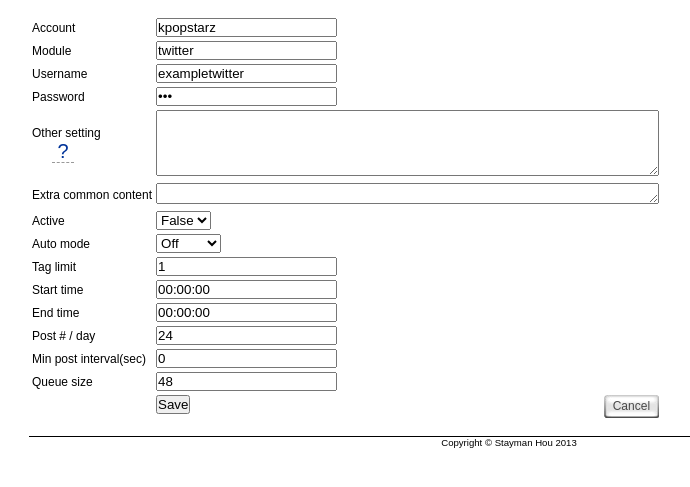
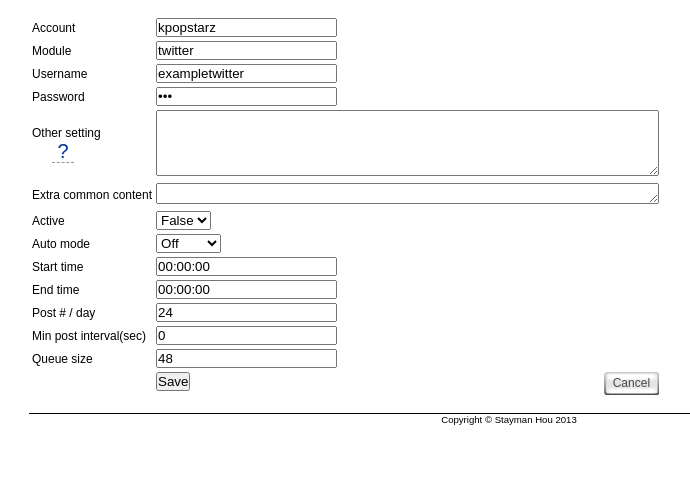
Before and after one commit to StaymanHou/SocialManager, a PHP site: page /public_files/AccSetting.php?method=get&pk=1 in a window 1280 px wide. Shown: the part 51-538 px from the top of the page, without its empty margins (131-821 px from the left). Run offline with PHP 8.4, Linux system fonts and the light colour scheme; data comes from the database, SQL or seed files in the repository; data that the repository does not hold is empty; some libraries are stand-ins or nearby versions.

Commit message:
revert "change to HTML 5 & add tag_limit on phpadmin"

```diff
--- a/SocialManagerPhpAdmin/model/AccSetting.php
+++ b/SocialManagerPhpAdmin/model/AccSetting.php
@@ -16,7 +16,6 @@ class AccSetting
                               'EXTRA_CONTENT' => '',
                               'ACTIVE' => 0,
                               'AUTO_MODE' => null,
-                              'TAG_LIMIT' => 0,
                               'TIME_START' => '00:00:00',
                               'TIME_END' => '00:00:00',
                               'NUM_PER_DAY' => 24,
@@ -49,7 +48,7 @@ class AccSetting
     public static function getByPK($PK)
     {
         $accset = new AccSetting();
-        $query = sprintf("SELECT `ACCOUNT`, `MODULE`, `USERNAME`, `OTHER_SETTING`, `EXTRA_CONTENT`, `ACTIVE`, `AUTO_MODE`, `TAG_LIMIT`, `TIME_START`, `TIME_END`, `NUM_PER_DAY`, `MIN_POST_INTERVAL`, `QUEUE_SIZE` FROM `acc_setting` WHERE `PK` = %d",$PK);
+        $query = sprintf("SELECT `ACCOUNT`, `MODULE`, `USERNAME`, `OTHER_SETTING`, `EXTRA_CONTENT`, `ACTIVE`, `AUTO_MODE`, `TIME_START`, `TIME_END`, `NUM_PER_DAY`, `MIN_POST_INTERVAL`, `QUEUE_SIZE` FROM `acc_setting` WHERE `PK` = %d",$PK);
         $result = mysql_query($query, $GLOBALS['DB']);
 
         if (mysql_num_rows($result))
@@ -62,7 +61,6 @@ class AccSetting
             $accset->EXTRA_CONTENT = $row['EXTRA_CONTENT'];
             $accset->ACTIVE = $row['ACTIVE'];
             $accset->AUTO_MODE = $row['AUTO_MODE'];
-            $accset->TAG_LIMIT = $row['TAG_LIMIT'];
             $accset->TIME_START = $row['TIME_START'];
             $accset->TIME_END = $row['TIME_END'];
             $accset->NUM_PER_DAY = $row['NUM_PER_DAY'];
@@ -78,7 +76,7 @@ class AccSetting
     public static function getByAccMod($Acc, $Mod)
     {
         $accset = new AccSetting();
-        $query = sprintf("SELECT `PK`, `ACCOUNT`, `MODULE`, `USERNAME`, `OTHER_SETTING`, `EXTRA_CONTENT`, `ACTIVE`, `AUTO_MODE`, `TAG_LIMIT`, `TIME_START`, `TIME_END`, `NUM_PER_DAY`, `MIN_POST_INTERVAL`, `QUEUE_SIZE` FROM `acc_setting` WHERE `ACCOUNT` = %d AND `MODULE` = %d", $Acc, $Mod);
+        $query = sprintf("SELECT `PK`, `ACCOUNT`, `MODULE`, `USERNAME`, `OTHER_SETTING`, `EXTRA_CONTENT`, `ACTIVE`, `AUTO_MODE`, `TIME_START`, `TIME_END`, `NUM_PER_DAY`, `MIN_POST_INTERVAL`, `QUEUE_SIZE` FROM `acc_setting` WHERE `ACCOUNT` = %d AND `MODULE` = %d", $Acc, $Mod);
         $result = mysql_query($query, $GLOBALS['DB']);
 
         if (mysql_num_rows($result))
@@ -91,7 +89,6 @@ class AccSetting
             $accset->EXTRA_CONTENT = $row['EXTRA_CONTENT'];
             $accset->ACTIVE = $row['ACTIVE'];
             $accset->AUTO_MODE = $row['AUTO_MODE'];
-            $accset->TAG_LIMIT = $row['TAG_LIMIT'];
             $accset->TIME_START = $row['TIME_START'];
             $accset->TIME_END = $row['TIME_END'];
             $accset->NUM_PER_DAY = $row['NUM_PER_DAY'];
@@ -109,7 +106,7 @@ class AccSetting
     {
         $lst = array();
 
-        $query = "SELECT `PK`, `ACCOUNT`, `MODULE`, `USERNAME`, `OTHER_SETTING`, `EXTRA_CONTENT`, `ACTIVE`, `AUTO_MODE`, `TAG_LIMIT`, `TIME_START`, `TIME_END`, `NUM_PER_DAY`, `MIN_POST_INTERVAL`, `QUEUE_SIZE` FROM `acc_setting` WHERE 1";
+        $query = "SELECT `PK`, `ACCOUNT`, `MODULE`, `USERNAME`, `OTHER_SETTING`, `EXTRA_CONTENT`, `ACTIVE`, `AUTO_MODE`, `TIME_START`, `TIME_END`, `NUM_PER_DAY`, `MIN_POST_INTERVAL`, `QUEUE_SIZE` FROM `acc_setting` WHERE 1";
         if ($account!=null)
         {
             $query .= sprintf(" AND ACCOUNT = %d", $account);
@@ -145,7 +142,7 @@ class AccSetting
         if ($this->PK!=null)
         {
             if ($withpw) {
-                $query = sprintf('UPDATE `acc_setting` SET `USERNAME` = "%s", `PSWD` = DES_ENCRYPT("%s","%s"), OTHER_SETTING = "%s", EXTRA_CONTENT = "%s", ACTIVE = %s, AUTO_MODE = %d, TAG_LIMIT = %d, TIME_START = "%s", TIME_END = "%s", NUM_PER_DAY = %d, MIN_POST_INTERVAL = %d, QUEUE_SIZE = %d WHERE PK = %d',
+                $query = sprintf('UPDATE `acc_setting` SET `USERNAME` = "%s", `PSWD` = DES_ENCRYPT("%s","%s"), OTHER_SETTING = "%s", EXTRA_CONTENT = "%s", ACTIVE = %s, AUTO_MODE = %d, TIME_START = "%s", TIME_END = "%s", NUM_PER_DAY = %d, MIN_POST_INTERVAL = %d, QUEUE_SIZE = %d WHERE PK = %d',
                     $this->USERNAME,
                     $this->PSWD,
                     DB_KEY,
@@ -153,7 +150,6 @@ class AccSetting
                     mysql_real_escape_string($this->EXTRA_CONTENT),
                     $this->ACTIVE?'True':'False',
                     $this->AUTO_MODE,
-                    $this->TAG_LIMIT,
                     $this->TIME_START,
                     $this->TIME_END,
                     $this->NUM_PER_DAY,
@@ -162,13 +158,12 @@ class AccSetting
                     $this->PK);
                 mysql_query($query, $GLOBALS['DB']);
             } else {
-                $query = sprintf('UPDATE `acc_setting` SET `USERNAME` = "%s", OTHER_SETTING = "%s", EXTRA_CONTENT = "%s", ACTIVE = %s, AUTO_MODE = %d, TAG_LIMIT = %d, TIME_START = "%s", TIME_END = "%s", NUM_PER_DAY = %d, MIN_POST_INTERVAL = %d, QUEUE_SIZE = %d WHERE PK = %d',
+                $query = sprintf('UPDATE `acc_setting` SET `USERNAME` = "%s", OTHER_SETTING = "%s", EXTRA_CONTENT = "%s", ACTIVE = %s, AUTO_MODE = %d, TIME_START = "%s", TIME_END = "%s", NUM_PER_DAY = %d, MIN_POST_INTERVAL = %d, QUEUE_SIZE = %d WHERE PK = %d',
                     $this->USERNAME,
                     mysql_real_escape_string($this->OTHER_SETTING),
                     mysql_real_escape_string($this->EXTRA_CONTENT),
                     $this->ACTIVE?'True':'False',
                     $this->AUTO_MODE,
-                    $this->TAG_LIMIT,
                     $this->TIME_START,
                     $this->TIME_END,
                     $this->NUM_PER_DAY,
--- a/SocialManagerPhpAdmin/public_files/AccSetting.php
+++ b/SocialManagerPhpAdmin/public_files/AccSetting.php
@@ -50,7 +50,6 @@ else if ($method=='save'&&isset($_POST['submitted']))
         $accset->EXTRA_CONTENT = $_POST['EXTRA_CONTENT'];
         $accset->ACTIVE = $_POST['ACTIVE'];
         $accset->AUTO_MODE = $_POST['AUTO_MODE'];
-        $accset->TAG_LIMIT = $_POST['TAG_LIMIT'];
         $accset->TIME_START = $_POST['TIME_START'];
         $accset->TIME_END = $_POST['TIME_END'];
         $accset->NUM_PER_DAY = $_POST['NUM_PER_DAY'];
@@ -64,7 +63,6 @@ else if ($method=='save'&&isset($_POST['submitted']))
         $accset->PSWD = $_POST['PSWD'];
         $accset->ACTIVE = $_POST['ACTIVE'];
         $accset->AUTO_MODE = $_POST['AUTO_MODE'];
-        $accset->TAG_LIMIT = $_POST['TAG_LIMIT'];
         $accset->TIME_START = $_POST['TIME_START'];
         $accset->TIME_END = $_POST['TIME_END'];
         $accset->NUM_PER_DAY = $_POST['NUM_PER_DAY'];
--- a/SocialManagerPhpAdmin/view/template-AccSetting.php
+++ b/SocialManagerPhpAdmin/view/template-AccSetting.php
@@ -55,11 +55,6 @@
    </td>
   </tr>
   <tr>
-   <td><label for="TAG_LIMIT">Tag limit</label></td>
-   <td><input type="number" name="TAG_LIMIT" id="TAG_LIMIT"
-    value="<?php echo $accset->TAG_LIMIT;?>"/></td>
-  </tr>
-  <tr>
    <td><label for="TIME_START">Start time</label></td>
    <td><input type="text" name="TIME_START" id="TIME_START"
     value="<?php echo $accset->TIME_START;?>"/></td>
--- a/SocialManagerPhpAdmin/view/template-page.php
+++ b/SocialManagerPhpAdmin/view/template-page.php
@@ -1,5 +1,6 @@
-<!DOCTYPE HTML>
-<html xml:lang="en" lang="en">
+<!DOCTYPE html PUBLIC "-//W3C//DTD XHTML 1.0 Strict//EN"
+ "http://www.w3.org/TR/xhtml1/DTD/xhtml1-strict.dtd">
+<html xmlns="http://www.w3.org/1999/xhtml" xml:lang="en" lang="en">
  <head>
   <title>
 <?php
```
